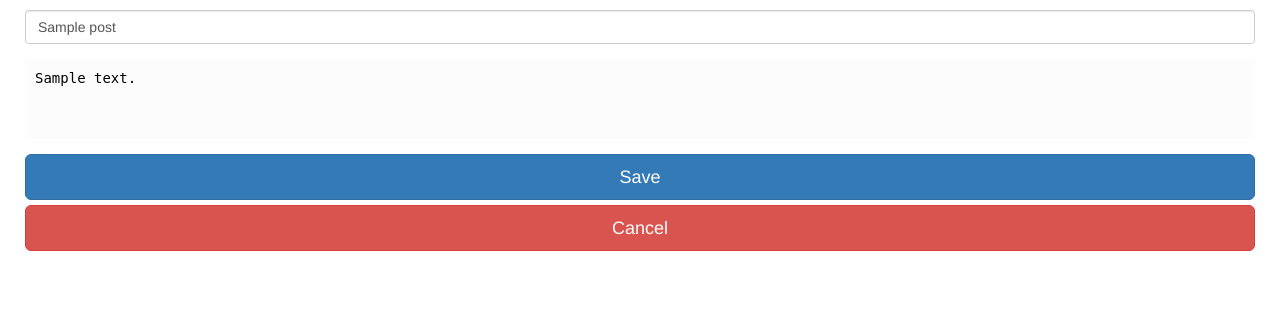
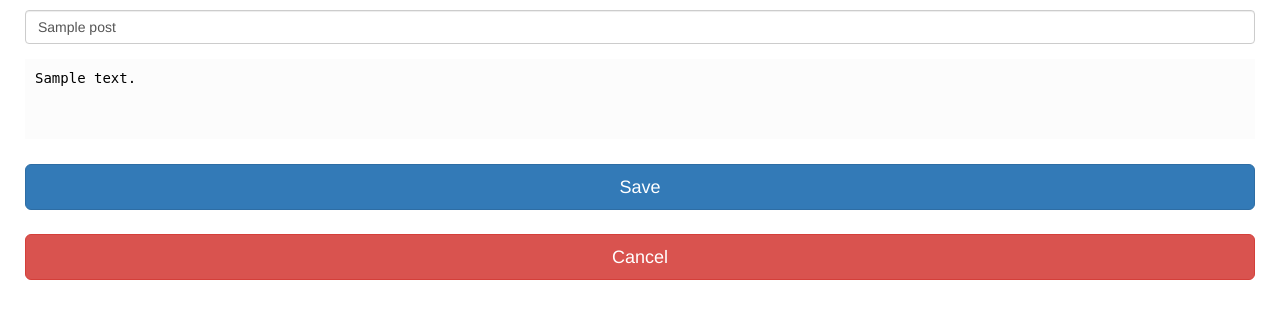
Before and after one commit to gautamk/private-journal, a Python web app: template templates/post.html in a window 1280 px wide. Shown: the top 319 px of the page. Run offline with Jinja, Linux system fonts and the light colour scheme; the template is opened without the code that fills it: most values are stand-ins (such as "Sample title", 1, 10 or a date in 2020); some libraries are stand-ins or nearby versions.

Commit message:
Margin for buttons

```diff
--- a/templates/index.html
+++ b/templates/index.html
@@ -1,7 +1,7 @@
 {% extends 'base.html' %}
 {% block body %}
 <div class="container">
-    <a href="/new/post" class="btn btn-lg btn-primary btn-block" >New</a>
+    <a href="/new/post" class="btn btn-lg btn-primary btn-block" style="margin: 2% 0;">New</a>
     {% for post in posts %}
     <div class="well well-lg">
         <h2>{{ post.title }}</h2>
--- a/templates/post.html
+++ b/templates/post.html
@@ -9,8 +9,8 @@
         <textarea style="display: none" id="form-post-body" class="form-control" name="body" id="" rows="5" required>{{post.body}}</textarea>
     </div>
     <div class="form-group">
-        <button class="btn btn-primary btn-lg btn-block" type="submit">Save</button>
-        <a class="btn btn-danger btn-lg btn-block" type="button" href="/">Cancel</a>
+        <button class="btn btn-primary btn-lg btn-block" type="submit"  style="margin: 2% 0;" >Save</button>
+        <a class="btn btn-danger btn-lg btn-block" type="button" href="/" style="margin: 2% 0;" >Cancel</a>
     </div>
 </form>
 <script src="/static/js/epiceditor.min.js"></script>
```
